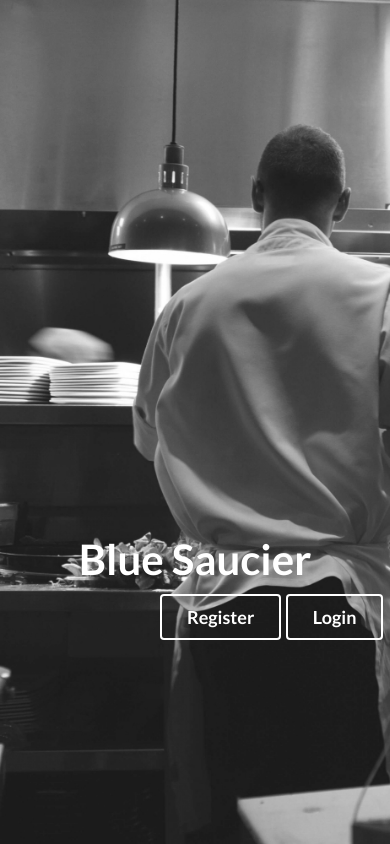
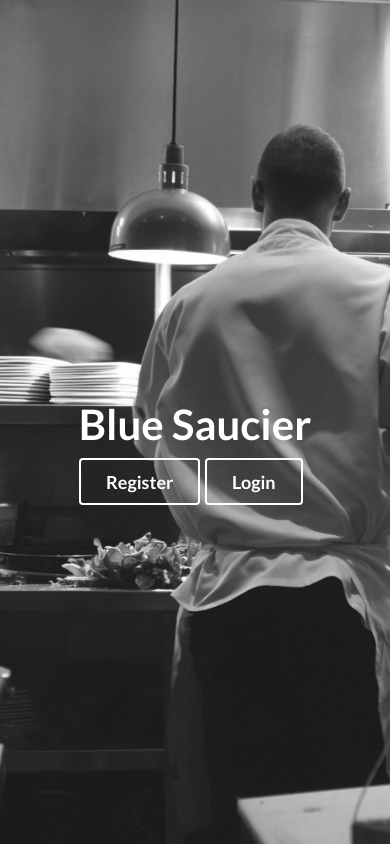
Before and after one commit to isaiasG-A/Blue-Saucier, a React (Vite) app in the folder blue saucier/: page / in a window 390 px wide. Built offline with nearby package versions, Linux system fonts and the light colour scheme; no server answers.

Commit message:
media queries for home page have been created

```diff
--- a/blue saucier/index.html
+++ b/blue saucier/index.html
@@ -2,9 +2,10 @@
 <html lang="en">
   <head>
     <meta charset="UTF-8" />
+    <link rel="icon" type="image/svg+xml" href="/src//images/saucepan.png" />
     <link rel='stylesheet' href="https://cdnjs.cloudflare.com/ajax/libs/semantic-ui/2.4.1/semantic.min.css" />
     <meta name="viewport" content="width=device-width, initial-scale=1.0" />
-    <title></title>
+    <title>Blue Saucier</title>
   </head>
   <body>
     <div id="root"></div>
--- a/blue saucier/src/App.css
+++ b/blue saucier/src/App.css
@@ -1,3 +1,4 @@
+
 body {
   margin: 0;
 }
@@ -265,3 +266,17 @@ button {
   height: 74vh;
   padding-top: 2%;
 }
+
+/* MEDIA QUERIES*/
+
+@media screen and (max-width: 1000px)  {
+
+  .homeContent {
+    margin-top: 47vh
+  }
+
+ .homeBttnsContainer {
+  justify-content: center;
+    align-items: center;
+ }
+}
--- a/blue saucier/src/components/Login&Register/Register.jsx
+++ b/blue saucier/src/components/Login&Register/Register.jsx
@@ -46,6 +46,7 @@ function Register() {
       <div className='homeBttnContainer'>
         <Link className='ui inverted button' to='/'>Home</Link>
       </div>
+      <div className='formInputsContainer'>
       <form className="ui form regForm" onSubmit={register}>
         <div className='fields' style={{display: 'flex', flexDirection: 'column', marginLeft: '41vw', marginTop: '22v'}}>
           <div className='field'>
@@ -90,8 +91,9 @@ function Register() {
             </label>
           </div>
         </div>
-        <button className="ui inverted button regBttn" style={{marginLeft: '42vw'}}>Submit</button>
+        <button className="ui secondary button regBttn" style={{marginLeft: '42vw'}}>Submit</button>
       </form>
+      </div>
     </div>
     )
   }
```
Also changed, not shown: blue saucier/src/images/saucepan.png (added).
